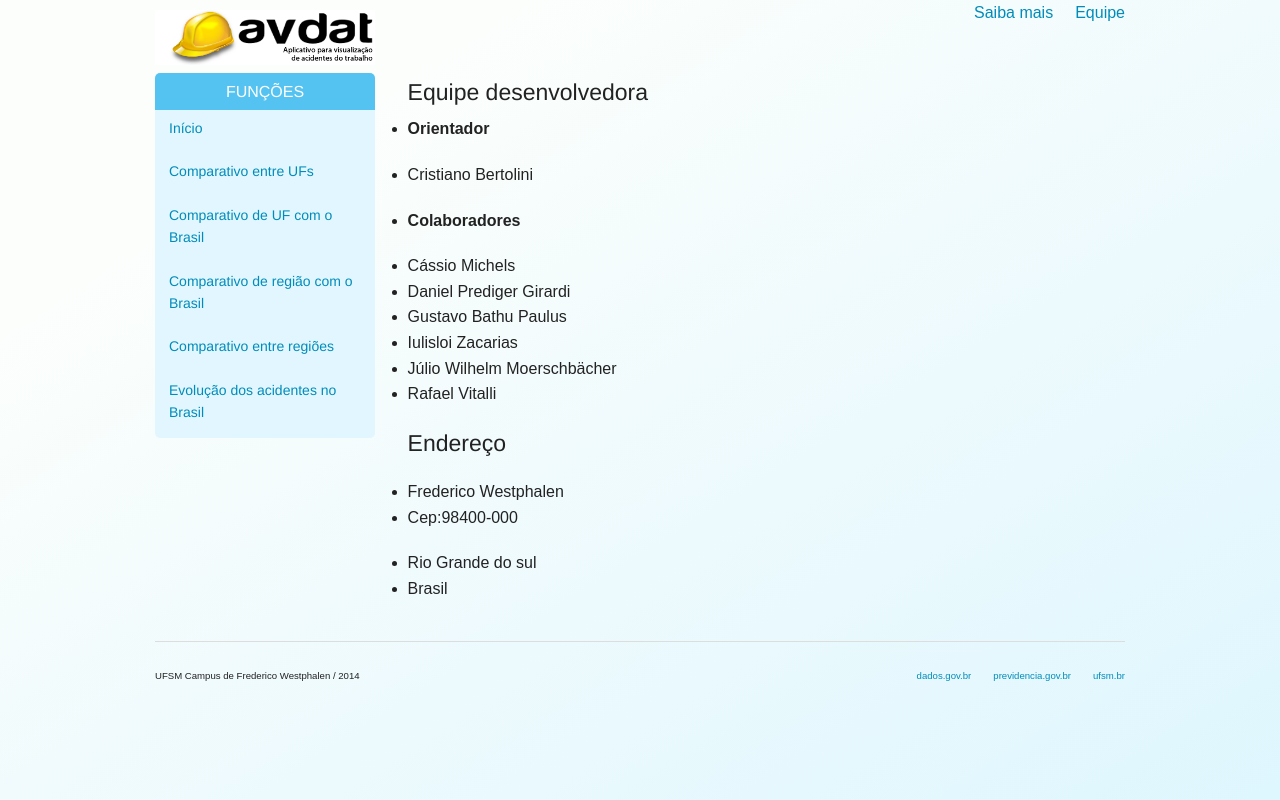
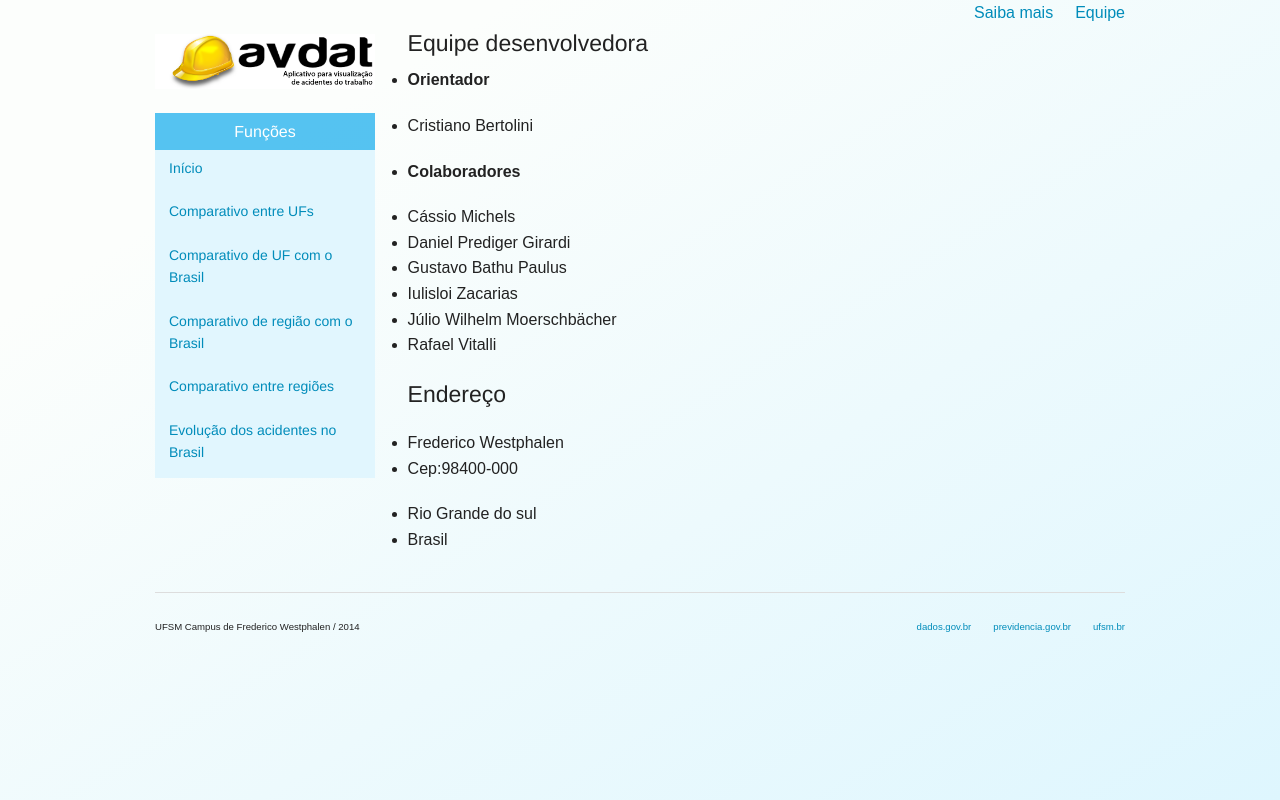
Before and after one commit to izacarias/avdat, a Django app: page /acidentes/equipe in a window 1280 px wide. Run offline with Django 3.2, Linux system fonts and the light colour scheme; parts of the project's set-up code (start-up, migrations or seed data) failed here and were passed over.

Commit message:
Alteração de layout

```diff
--- a/acidentes/static/acidentes/css/app.css
+++ b/acidentes/static/acidentes/css/app.css
@@ -9,42 +9,27 @@ body {
 	background:linear-gradient(to bottom right, #fcfefc 20%, #def6fe 100%);
 }
 
-#map_canvas {
-	width: 98%;
-	height: 450px;
-	background-color: #CCC;
+.barra-superior {
+	height: 1.5em;
 }
 
 h3.panel-header-blue {
 	line-height:60px;
-	margin:0;
+	margin:1em 0 0 0;
 	background-color:#24B2EE;
 	background:rgba(36,178,238,0.77);
 	width:100%;
 	font-size:1.1em;
 	color:#FFF;
-	text-transform:uppercase;
-	-webkit-border-top-left-radius:5px;
-	-webkit-border-top-right-radius:5px;
-	-moz-border-radius-topleft:5px;
-	-moz-border-radius-topright:5px;
-	border-top-left-radius:5px;
-	border-top-right-radius:5px;
 	text-align:center;
 	float:left;
-	font-weight:500
+	font-weight:500;
 }
 
 .panel-bg{
 	float:left;
 	width:100%;
 	background:#e1f6fe;
-	-webkit-border-bottom-right-radius:5px;
-	-webkit-border-bottom-left-radius:5px;
-	-moz-border-radius-bottomright:5px;
-	-moz-border-radius-bottomleft:5px;
-	border-bottom-right-radius:5px;
-	border-bottom-left-radius:5px;
 	overflow:hidden;
 	margin-bottom:20px;
 	padding:0
@@ -66,6 +51,12 @@ h3.panel-header-blue.short {
 	h3.panel-header-blue{font-size:.9em}
 }
 
+#map_canvas {
+	width: 98%;
+	height: 450px;
+	background-color: #CCC;
+}
+
 /* Meus estilos */
 .alignbottom {
 	vertical-align: bottom;
--- a/acidentes/templates/acidentes/base.html
+++ b/acidentes/templates/acidentes/base.html
@@ -10,29 +10,24 @@
 </head>
 <body>
 
+    <!-- barra superior -->
     <div class="row">
-        <div class="medium-3 small-12 columns">
-            <h1><a href="/acidentes/"><img src="{% static "acidentes/images/logo.png" %}"/></a></h1>
-        </div>
-        <div class="medium-9 small-12 columns">
+        <div class="small-12 columns barra-superior">
             <ul class="inline-list right">
                 <li><a href="voce_sabia">Saiba mais</a></li>
                 <li><a href="equipe">Equipe</a></li>
             </ul>
         </div>
-    </div>
+    </div><!-- fim da barra superior -->
 
     <div class="row">
-        <div class="small-12 medium-9 push-3 columns">
-            <!-- begin of content block -->
-            {% block conteudo %}
+        <!-- logotipo do site -->
+        <div class="small-12 medium-3 columns">
+            <h1><a href="/acidentes/"><img src="{% static "acidentes/images/logo.png" %}"/></a></h1>
 
-            {% endblock conteudo %}
-            <!-- end of content block -->
-        </div>
-
+            <div class="row">
                 <!-- menu da barra lateral -->
-        <div class="medium-3 small-12 pull-9 columns">
+                <div class="small-12 columns">
                     <h3 class="panel-header-blue short">
                         Funções
                     </h3>
@@ -43,13 +38,18 @@
                         <li><a href="/acidentes/regiao_pais">Comparativo de região com o Brasil</a></li>
                         <li><a href="/acidentes/evolucao_regioes">Comparativo entre regiões</a></li>
                         <li><a href="/acidentes/evolucao_brasil">Evolução dos acidentes no Brasil</a></li>
-                <!--
-                <li><a href="#">Section 3</a></li>
-                <li><a href="#">Section 4</a></li>
-                <li><a href="#">Section 5</a></li>
-                <li><a href="#">Section 6</a></li>
-                -->
                     </ul>
+                </div>
+            </div>
+
+        </div>
+
+        <!-- bloco do conteúdo -->
+        <div class="small-12 medium-9 columns">
+            <!-- begin of content block -->
+            {% block conteudo %}
+            {% endblock conteudo %}
+            <!-- end of content block -->
         </div>
     </div>
 
```
Lines whose indentation alone changed are shown as unchanged.
